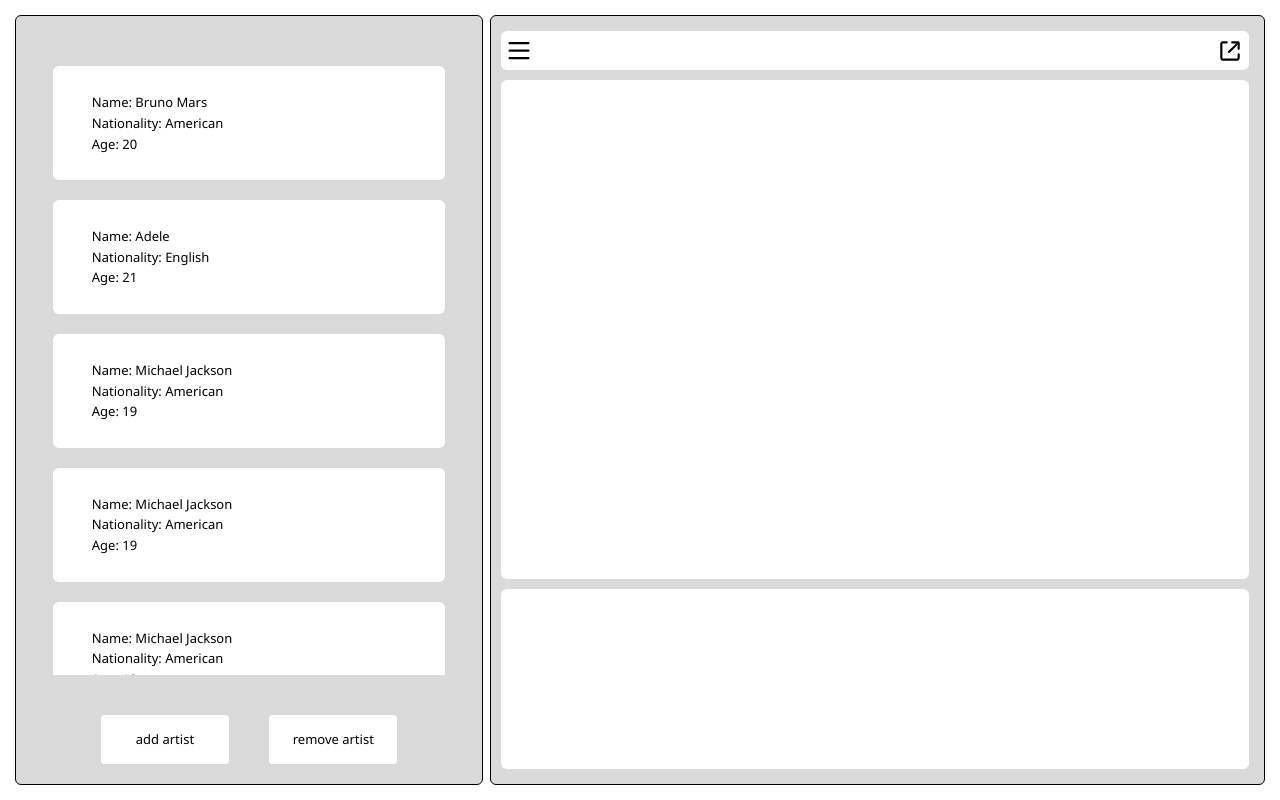
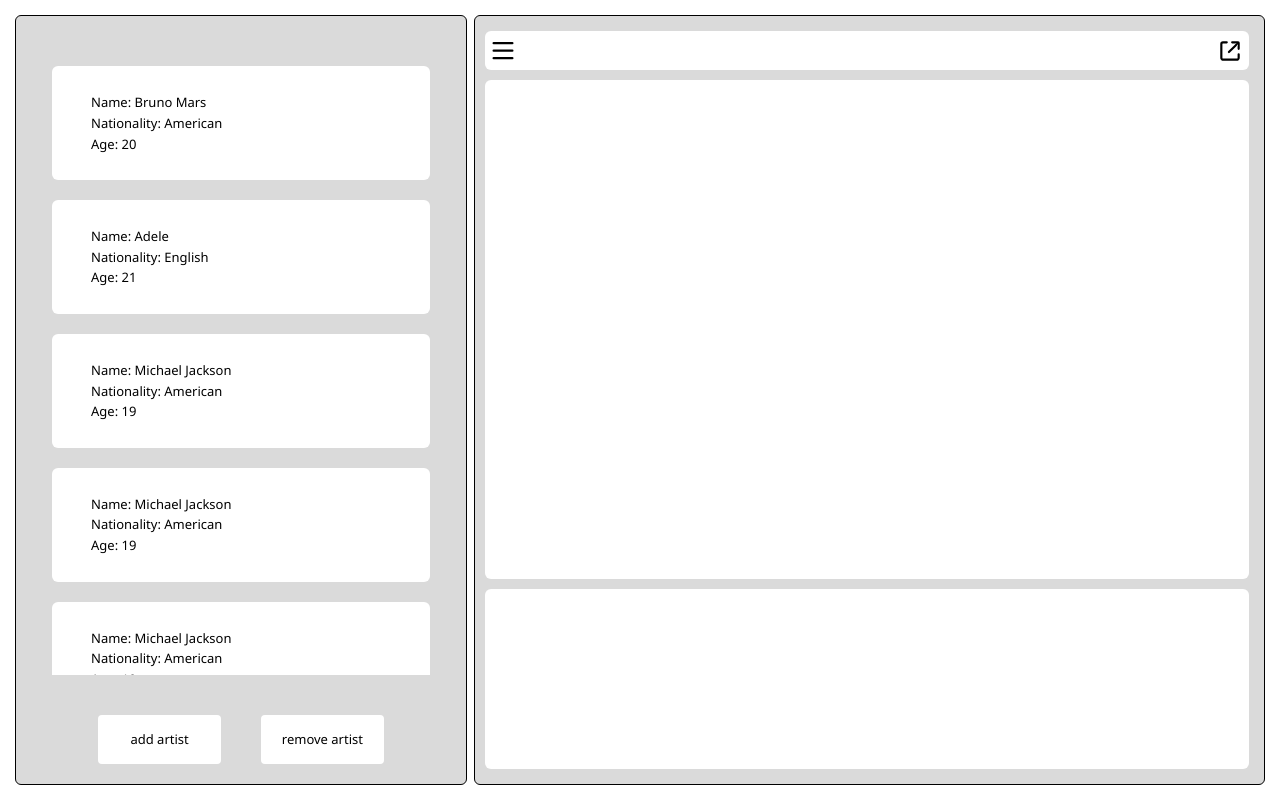
Before and after one commit to ZhaocongDing/bmi-frontend-test, a React (Create React App) app: page / in a window 1280 px wide. Built offline with nearby package versions, Linux system fonts and the light colour scheme.

Commit message:
fix layout size

```diff
--- a/src/index.css
+++ b/src/index.css
@@ -1,4 +1,4 @@
-/* --- base styles --- */
+/* ------ base styles ------ */
 * {
   margin: 0;
   font-family:'Segoe UI', Tahoma, Geneva, Verdana, sans-serif;
@@ -29,15 +29,16 @@
   border-radius: 6px;
 }
 
-/* --- artist list section --- */
+/* ------ artist list section ------ */
 .artistListSection {
-  flex: 1 0 auto;
+  flex: 1 1 base;
   display: flex;
   flex-direction: column;
   align-items: center;
   gap: 20px;
   padding: 50px 15px 20px;
   justify-content: space-between;
+  width: 420px;
 }
 
 .artistList {
@@ -72,12 +73,13 @@
   background-color: white;
 }
 
-/* --- artist details section --- */
+/* ------ artist details section ------ */
 .artistDetailsSection {
-  flex: 3.5 0 auto;
+  flex: 3 1 auto;
   padding: 10px 0;
   display: flex;
   flex-direction: column;
+  min-width: 300px;
 }
 
 .artistTitle,
```
